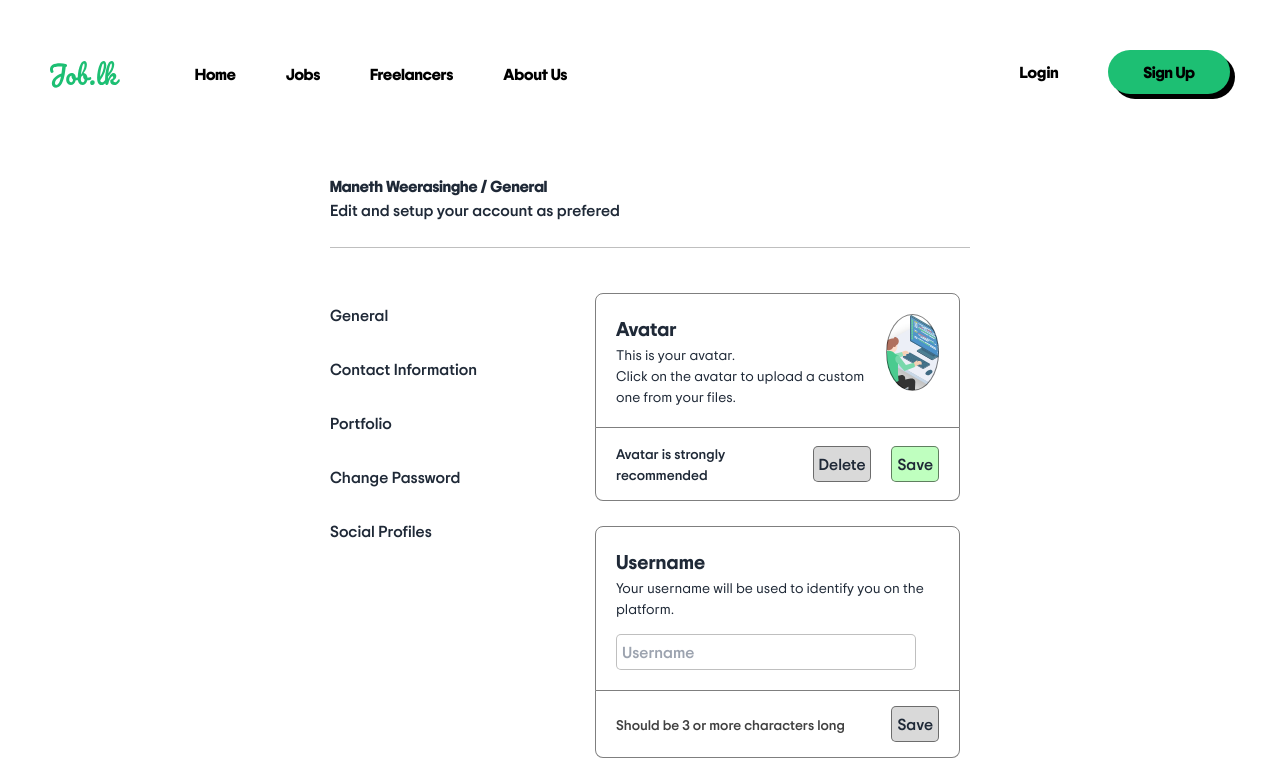
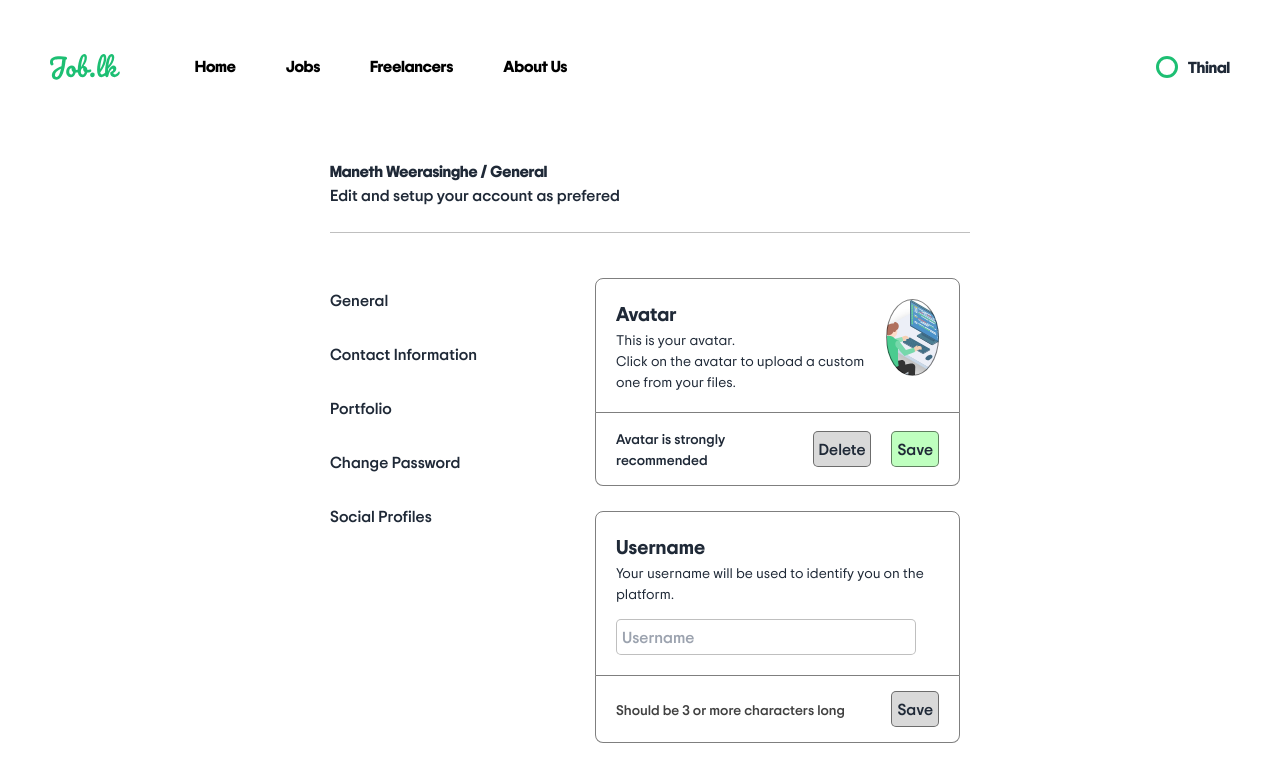
Before and after one commit to ManethSW/verceltest, a Next.js app: page /profile in a window 1280 px wide. Shown: the top 766 px of the page. Built offline with nearby package versions, Linux system fonts and the light colour scheme.

Commit message:
removed warnings

```diff
--- a/app/components/Navbar/Navbar.jsx
+++ b/app/components/Navbar/Navbar.jsx
@@ -6,7 +6,7 @@ import styles from "./Navbar.module.css";
 
 const NavBar = () => {
   const [isOpen, setIsOpen] = useState(false);
-  const [isLoggedIn, setIsLoggedIn] = useState(false);
+  const [isLoggedIn, setIsLoggedIn] = useState(true);
 
   const handleMenuToggle = () => {
     setIsOpen(!isOpen);
@@ -43,17 +43,21 @@ const NavBar = () => {
         {isLoggedIn ? (
           <>
             <div className={styles.userContainer}>
-              <i class="fa-solid fa-user"></i>
+              <i className="fa-solid fa-user"></i>
               <p>Thinal</p>
             </div>
           </>
         ) : (
           <>
             <Link href="/login">
-              <button className={`${styles.actionButton} ${styles.login}`}>Login</button>
+              <button className={`${styles.actionButton} ${styles.login}`}>
+                Login
+              </button>
             </Link>
             <Link href="/register">
-              <button className={`${styles.actionButton} ${styles.register}`}>Sign Up</button>
+              <button className={`${styles.actionButton} ${styles.register}`}>
+                Sign Up
+              </button>
             </Link>
           </>
         )}
--- a/app/components/Profile/Portfolio/Portfolio.jsx
+++ b/app/components/Profile/Portfolio/Portfolio.jsx
@@ -106,7 +106,7 @@ const Portfolio = () => {
         className={styles.buttoncontainer}
         onClick={() => setIsFormOpen(!isFormOpen)}
       >
-        <i class="fa-solid fa-plus"></i>
+        <i className="fa-solid fa-plus"></i>
         <h3 className={styles.addProject}>Add new project</h3>
       </div>
 
@@ -166,16 +166,16 @@ const Portfolio = () => {
                     />
                     <div className={styles.imageactions}>
                       <button onClick={() => handleImageDelete(index)}>
-                        <i class="fa-solid fa-trash"></i>
+                        <i className="fa-solid fa-trash"></i>
                       </button>
                       <button onClick={() => handleImageEdit(index)}>
-                        <i class="fa-solid fa-pen"></i>
+                        <i className="fa-solid fa-pen"></i>
                       </button>
                     </div>
                   </div>
                 ) : (
                   <div className={styles.placeholderImage}>
-                    <i class="fa-solid fa-question"></i>
+                    <i className="fa-solid fa-question"></i>
                   </div>
                 )}
               </div>
--- a/app/components/Register/RegisterSelectUser/RegisterSelectUser.jsx
+++ b/app/components/Register/RegisterSelectUser/RegisterSelectUser.jsx
@@ -69,7 +69,7 @@ const RegisterSelectUser = ({ onNext, selectedUser, setSelectedUser }) => {
         )}
         <div onClick={handleNextClick} className={styles.button}>
           <button>Next</button>
-          <i class="fa-solid fa-arrow-right"></i>
+          <i className="fa-solid fa-arrow-right"></i>
         </div>
       </div>
     </div>
--- a/package.json
+++ b/package.json
@@ -19,6 +19,7 @@
     "react-dom": "^18"
   },
   "devDependencies": {
+    "@types/json5": "^2.2.0",
     "autoprefixer": "^10.0.1",
     "daisyui": "^4.4.2",
     "eslint": "^8",
```
Also changed, not shown: 1 other file (tests, documents, lock files or other folders).
